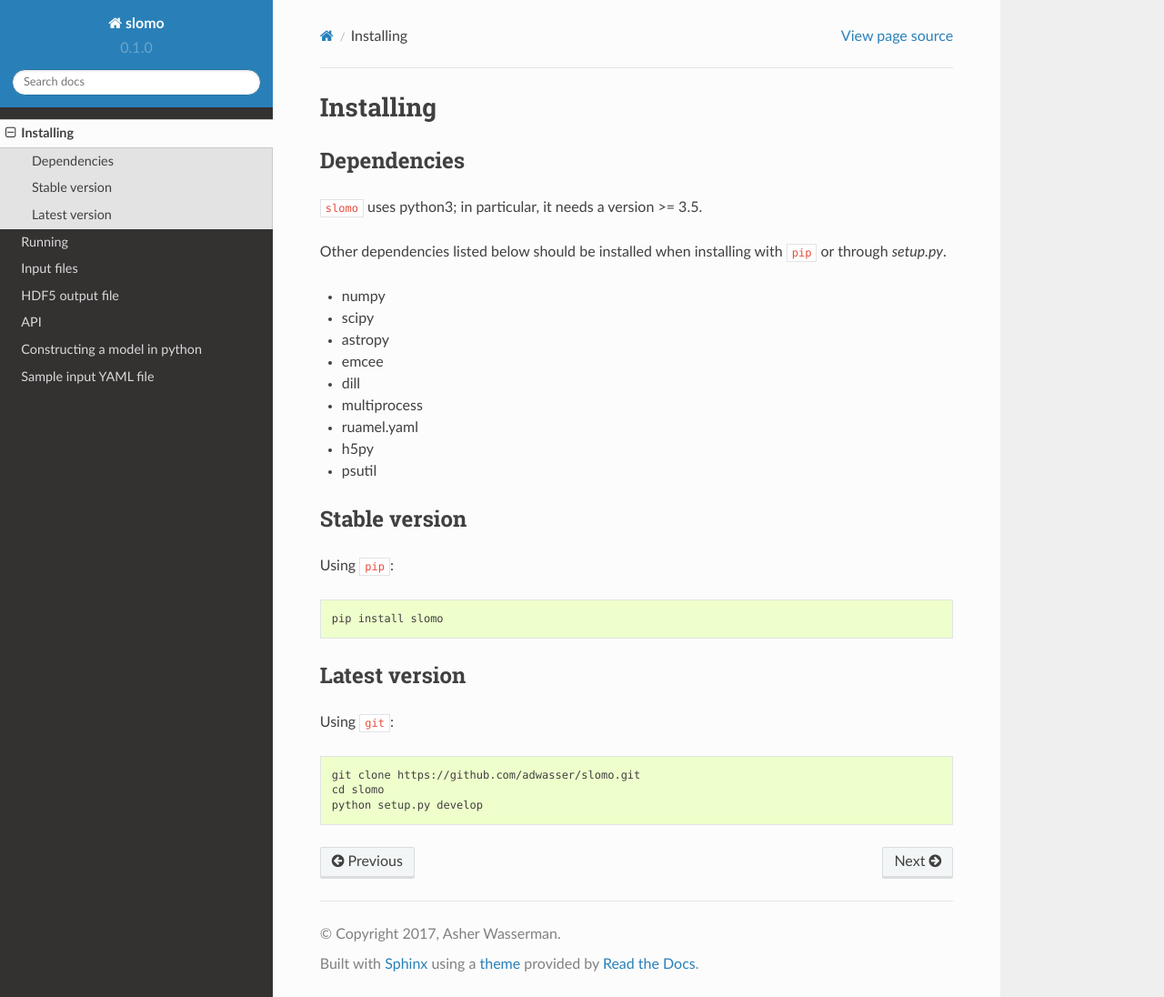
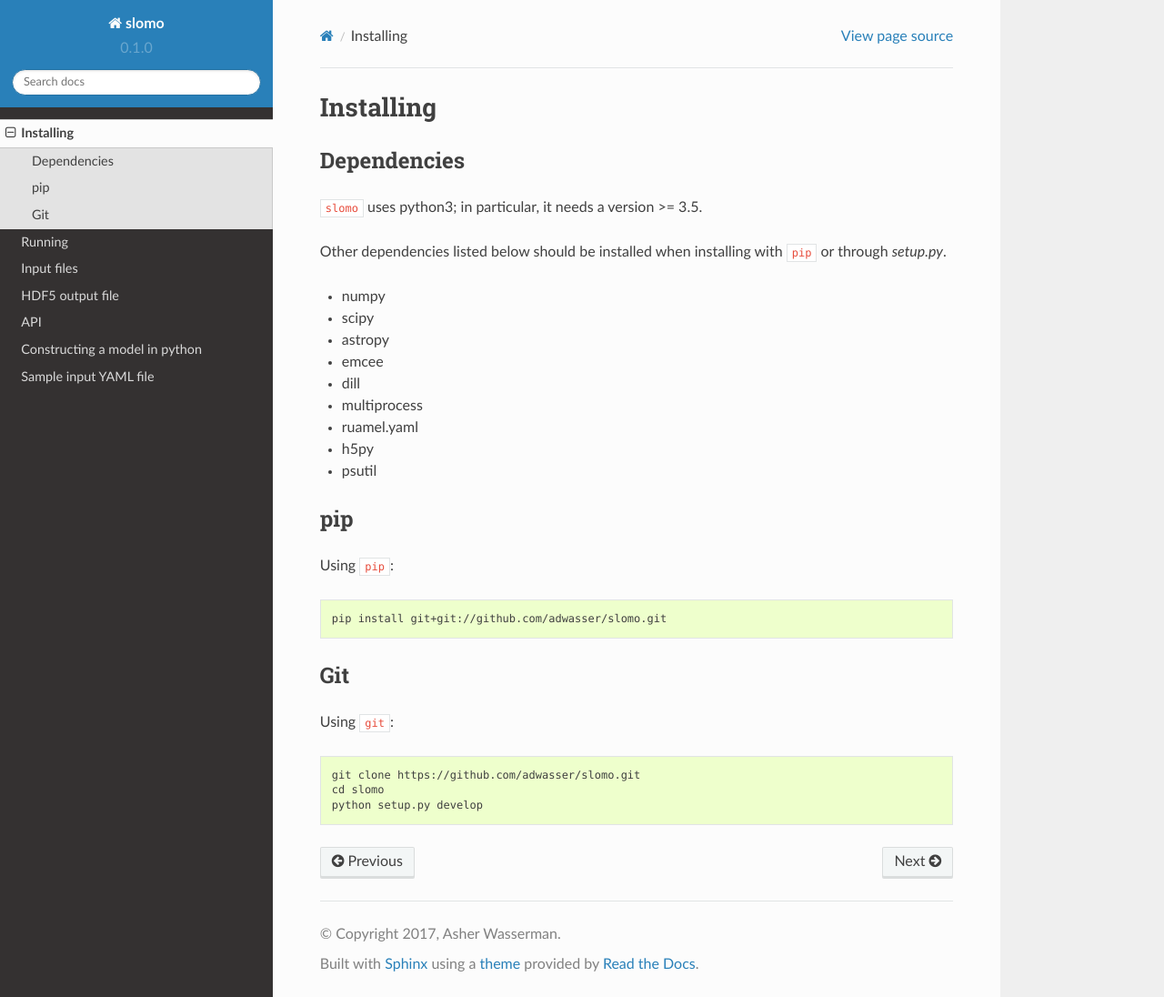
Before and after one commit to adwasser/slomo_old, a Sphinx documentation site: the page built from doc/source/user/install.rst, in a window 1280 px wide and 1096 px high. Shown: the whole window at 91% size. Built offline with Sphinx 7.4.7 and the Read the Docs theme 2.0.0, drawn with Linux system fonts in a browser that asks for light colours.

Commit message:
update install

```diff
--- a/doc/source/user/install.rst
+++ b/doc/source/user/install.rst
@@ -19,17 +19,18 @@ Other dependencies listed below should be installed when installing with ``pip``
 * psutil
 
 
-Stable version
---------------
+pip
+---
 
 Using ``pip``:
 
 .. code-block:: none
 
-   pip install slomo
+   pip install git+git://github.com/adwasser/slomo.git
 
-Latest version
---------------
+
+Git
+---
 
 Using ``git``:
 
```
